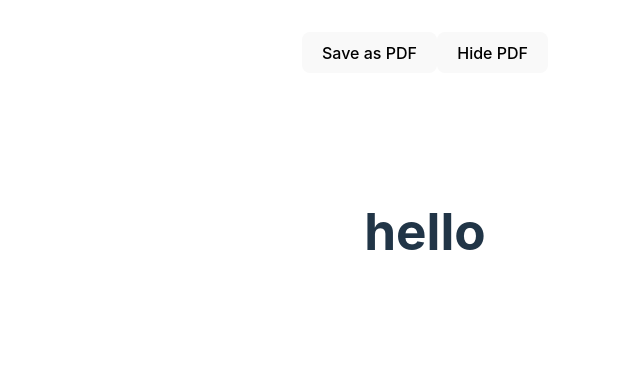
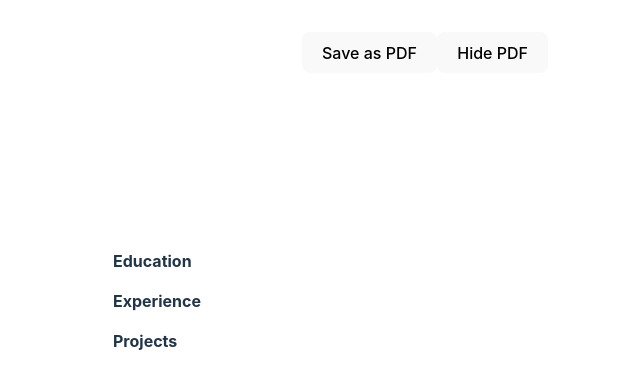
Before and after one commit to yulelily/cv-app, a React (Vite) app: page / in a window 1280 px wide. Both pictures are taken after a click on the button "Show as PDF". Shown: the top 388 px of the page, without its empty margins (215-855 px from the left). Built offline with nearby package versions, Linux system fonts and the light colour scheme; the HTML template or start-up script is replaced by a standard one.

Commit message:
Display info on print overlay before saving as pdf

```diff
--- a/src/App.css
+++ b/src/App.css
@@ -18,13 +18,13 @@
   outline: dashed 2px black;
 }
 
-h4,
-ul {
+.resume > div > h4,
+.resume > ul {
   margin: 0;
 }
 
 .button {
-  padding: 4px;
+  padding: 6px;
 }
 
 .button > button {
@@ -67,38 +67,19 @@ input:hover {
   background-color: white;
 }
 
-.logo {
-  height: 6em;
-  padding: 1.5em;
-  will-change: filter;
-  transition: filter 300ms;
-}
-.logo:hover {
-  filter: drop-shadow(0 0 2em #646cffaa);
-}
-.logo.react:hover {
-  filter: drop-shadow(0 0 2em #61dafbaa);
+h4,
+.section > p:first-child {
+  text-align: start;
 }
 
-@keyframes logo-spin {
-  from {
-    transform: rotate(0deg);
-  }
-  to {
-    transform: rotate(360deg);
-  }
+.general > div,
+.list > div > div {
+  justify-content: space-between;
+  display: flex;
 }
 
-@media (prefers-reduced-motion: no-preference) {
-  a:nth-of-type(2) .logo {
-    animation: logo-spin infinite 20s linear;
-  }
+.general > div:first-child > p:first-child,
+.list > div > div:first-child > p:first-child,
+.section > p:first-child {
+  font-weight: 700;
 }
-
-.card {
-  padding: 2em;
-}
-
-.read-the-docs {
-  color: #888;
-}
--- a/src/Education.jsx
+++ b/src/Education.jsx
@@ -44,7 +44,7 @@ export default function Education({education, setEducation}) {
         <h4>Education</h4>
         <div className="button"><button onClick={handleAddBtn} >+</button></div>
       </div>
-      <ul className="education-list" >
+      <ul >
         {education.map(edu => <Input key={edu.id} curr={edu} handleEditing={handleEditing} handleRemoveBtn={handleRemoveBtn} /> )}
       </ul>
     </>
--- a/src/Experience.jsx
+++ b/src/Experience.jsx
@@ -45,7 +45,7 @@ export default function Experience({experiences, setExperiences}) {
         <h4>Experience</h4>
         <div className="button"><button onClick={handleAddBtn} >+</button></div>
       </div>
-      <ul className="experience-list" >
+      <ul>
         {experiences.map(experience => <Input key={experience.id} curr={experience} handleEditing={handleEditing} handleRemoveBtn={handleRemoveBtn} /> )}
       </ul>
     </>
--- a/src/Print.jsx
+++ b/src/Print.jsx
@@ -1,7 +1,82 @@
+/* eslint-disable react/prop-types */
+
+function EduText({curr}) {
+  return (
+    <div>
+      <div>
+        <p>{curr.data.school} </p>
+        <p>{curr.data.location} </p>
+      </div>
+      <div>
+        <p>{curr.data.degree} </p>
+        <p>{curr.data.date} </p>
+      </div>
+    </div>
+  );
+}
+
+function ExpText({curr}) {
+  return (
+    <div>
+      <div>
+        <p>{curr.data.company} </p>
+        <p>{curr.data.location} </p>
+      </div>
+      <div>
+        <p>{curr.data.title} </p>
+        <p>{curr.data.date} </p>
+      </div>
+      <p>{curr.data.desc} </p>
+    </div>
+  );
+}
+
+function ProText({curr}) {
+  return (
+    <div>
+      <div>
+        <p>{curr.data.title}</p>
+        <p>&nbsp;:&nbsp;</p>
+        <p>{curr.data.desc}</p>
+      </div>
+    </div>
+  );
+}
+
 export default function Print({general, education, experiences, projects}) {
   return (
     <>
-      <h1>hello</h1>
+      <div className="general" >
+        <div>
+          <p>{general.name} </p>
+          <p>{general.email} </p>
+        </div>
+        <div>
+          <p>{general.url} </p>
+          <p>{general.tel} </p>
+        </div>
+      </div>
+
+      <div className="education section" >
+        <p>Education</p>
+        <div className="list">
+          {education.map(edu => <EduText key={edu.id + 1} curr={edu} /> )}
+        </div>
+      </div>
+
+      <div className="experience section" >
+        <p>Experience</p>
+        <div className="list">
+          {experiences.map(experience => <ExpText key={experience.id + 1} curr={experience} />)}
+        </div>
+      </div>
+
+      <div className="project section" >
+        <p>Projects</p>
+        <div className="list">
+          {projects.map(project => <ProText key={project.id + 1} curr={project} /> )}
+        </div>
+      </div>
     </>
   );
 }
--- a/src/Project.jsx
+++ b/src/Project.jsx
@@ -41,7 +41,7 @@ export default function Project({projects, setProjects}) {
         <h4>Projects</h4>
         <div className="button"><button onClick={handleAddBtn} >+</button></div>
       </div>
-      <ul className="project-list" >
+      <ul>
         {projects.map(project => <Input key={project.id} curr={project} handleEditing={handleEditing} handleRemoveBtn={handleRemoveBtn} /> )}
       </ul>
     </>
```
